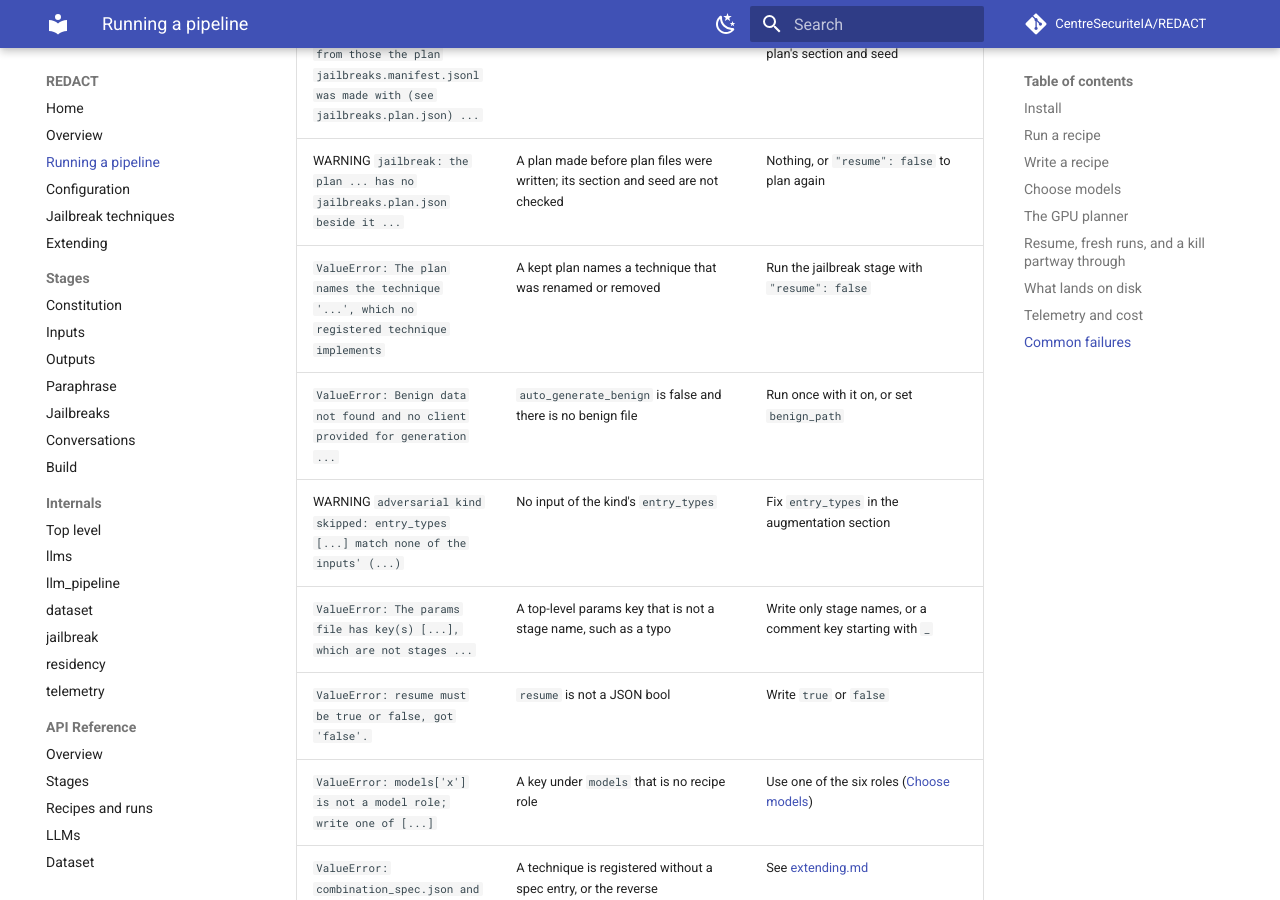
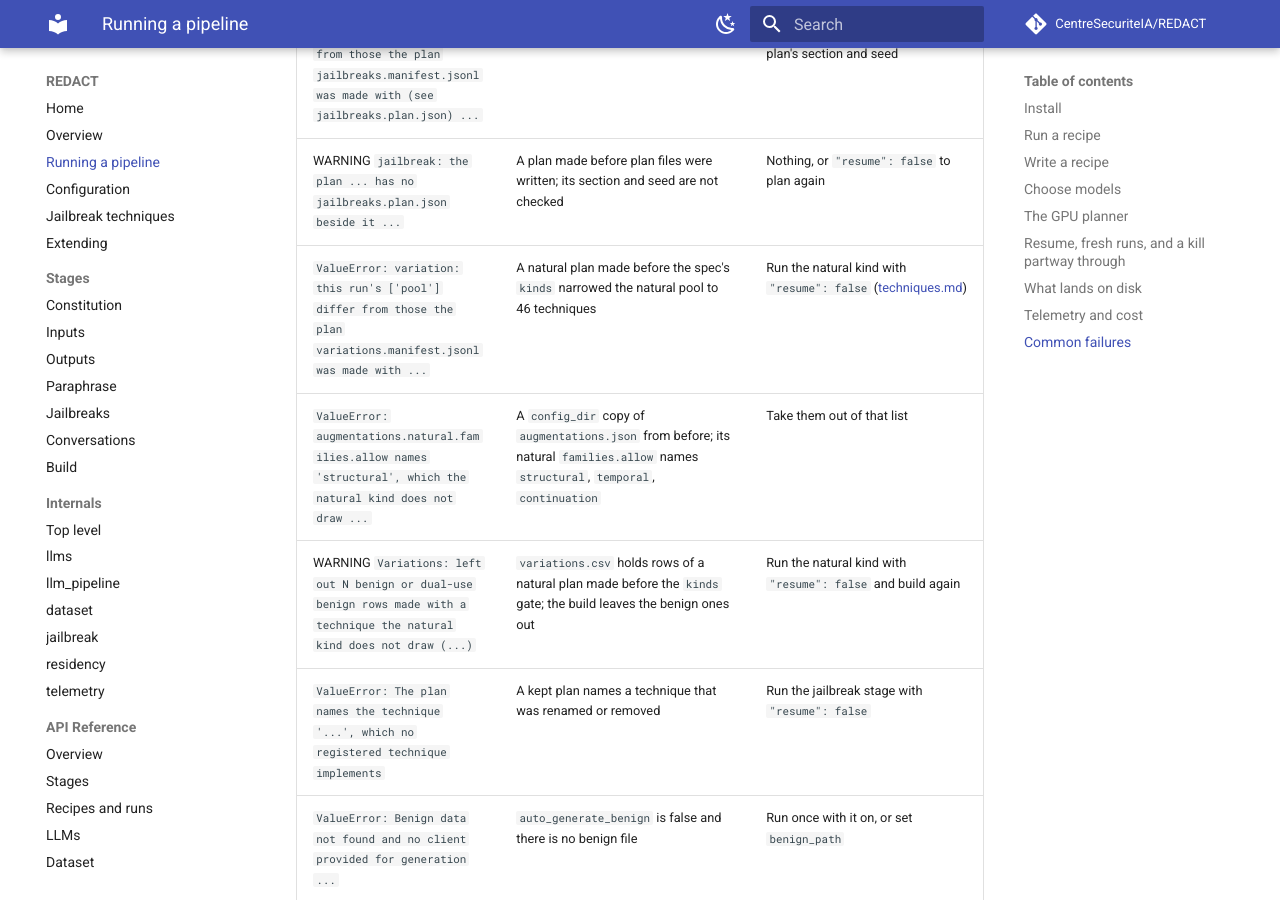
Before and after one commit to CentreSecuriteIA/REDACT, an MkDocs documentation site: the page built from docs/running.md, in a window 1280 px wide and 900 px high, scrolled down 14777 px. Built offline with MkDocs 1.6.1 and Material for MkDocs 9.7.7, drawn with Linux system fonts in a browser that asks for light colours; comment, search, counter and statistics services are not loaded.

Commit message:
Name the natural pool's resume error, a stale allow list and the build's warning in the troubleshooting table
Co-Authored-By: Claude Opus 5.5 <noreply@anthropic.com>

```diff
--- a/docs/running.md
+++ b/docs/running.md
@@ -527,6 +527,9 @@ rate. [internals/telemetry.md](internals/telemetry.md) lists the events.
 | WARNING `jailbreak: N of the M inputs are not in the plan ...` | A resume keeps the plan made before those inputs were accepted | Run the jailbreak stage with `"resume": false` to plan them |
 | `ValueError: jailbreak: this run's [...] differ from those the plan jailbreaks.manifest.jsonl was made with (see jailbreaks.plan.json) ...` | A resume with another augmentation section or seed than the plan's | Run the jailbreak stage with `"resume": false`, or with the plan's section and seed |
 | WARNING `jailbreak: the plan ... has no jailbreaks.plan.json beside it ...` | A plan made before plan files were written; its section and seed are not checked | Nothing, or `"resume": false` to plan again |
+| `ValueError: variation: this run's ['pool'] differ from those the plan variations.manifest.jsonl was made with ...` | A natural plan made before the spec's `kinds` narrowed the natural pool to 46 techniques | Run the natural kind with `"resume": false` ([techniques.md](techniques.md#the-natural-pool)) |
+| `ValueError: augmentations.natural.families.allow names 'structural', which the natural kind does not draw ...` | A `config_dir` copy of `augmentations.json` from before; its natural `families.allow` names `structural`, `temporal`, `continuation` | Take them out of that list |
+| WARNING `Variations: left out N benign or dual-use benign rows made with a technique the natural kind does not draw (...)` | `variations.csv` holds rows of a natural plan made before the `kinds` gate; the build leaves the benign ones out | Run the natural kind with `"resume": false` and build again |
 | `ValueError: The plan names the technique '...', which no registered technique implements` | A kept plan names a technique that was renamed or removed | Run the jailbreak stage with `"resume": false` |
 | `ValueError: Benign data not found and no client provided for generation ...` | `auto_generate_benign` is false and there is no benign file | Run once with it on, or set `benign_path` |
 | WARNING `adversarial kind skipped: entry_types [...] match none of the inputs' (...)` | No input of the kind's `entry_types` | Fix `entry_types` in the augmentation section |
```
